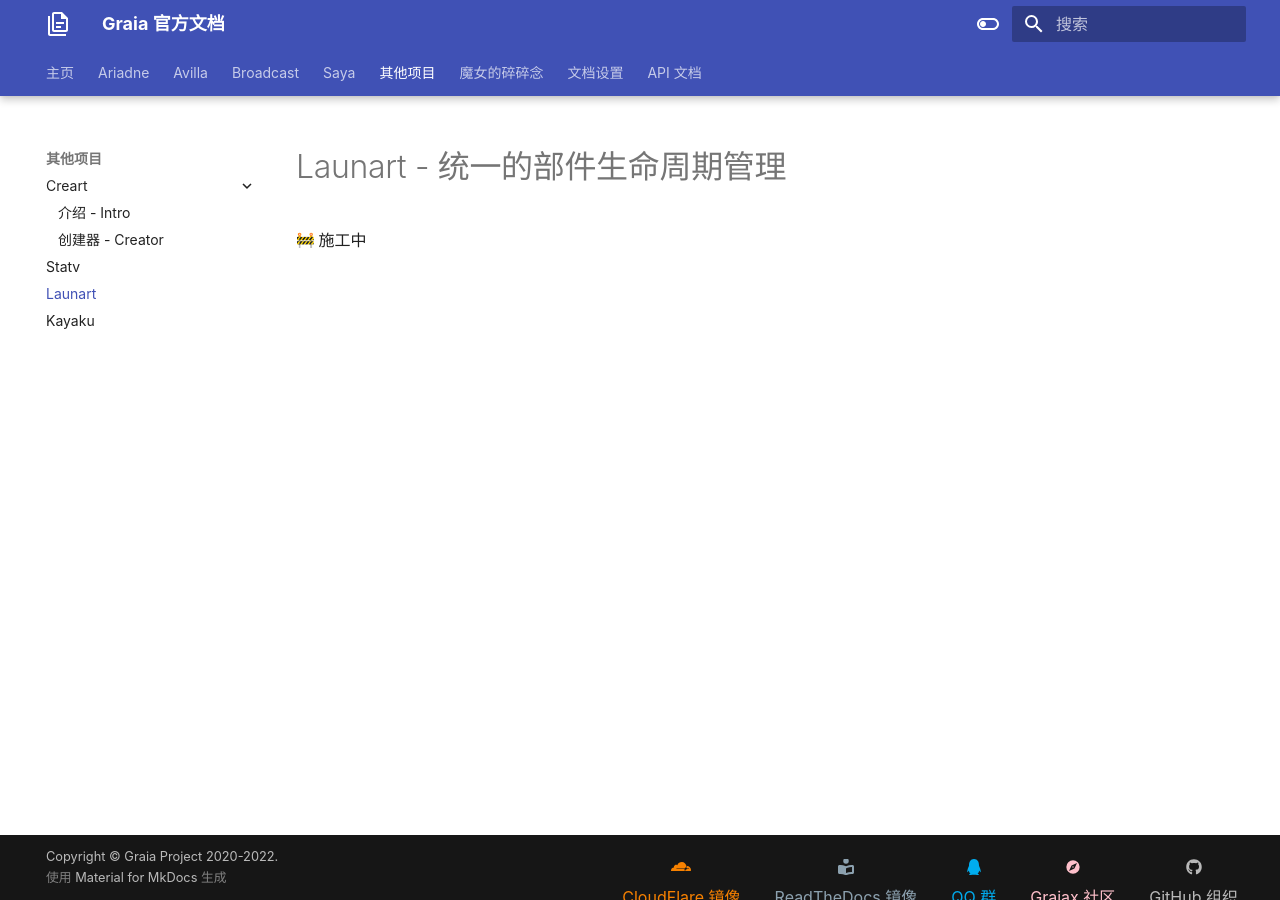
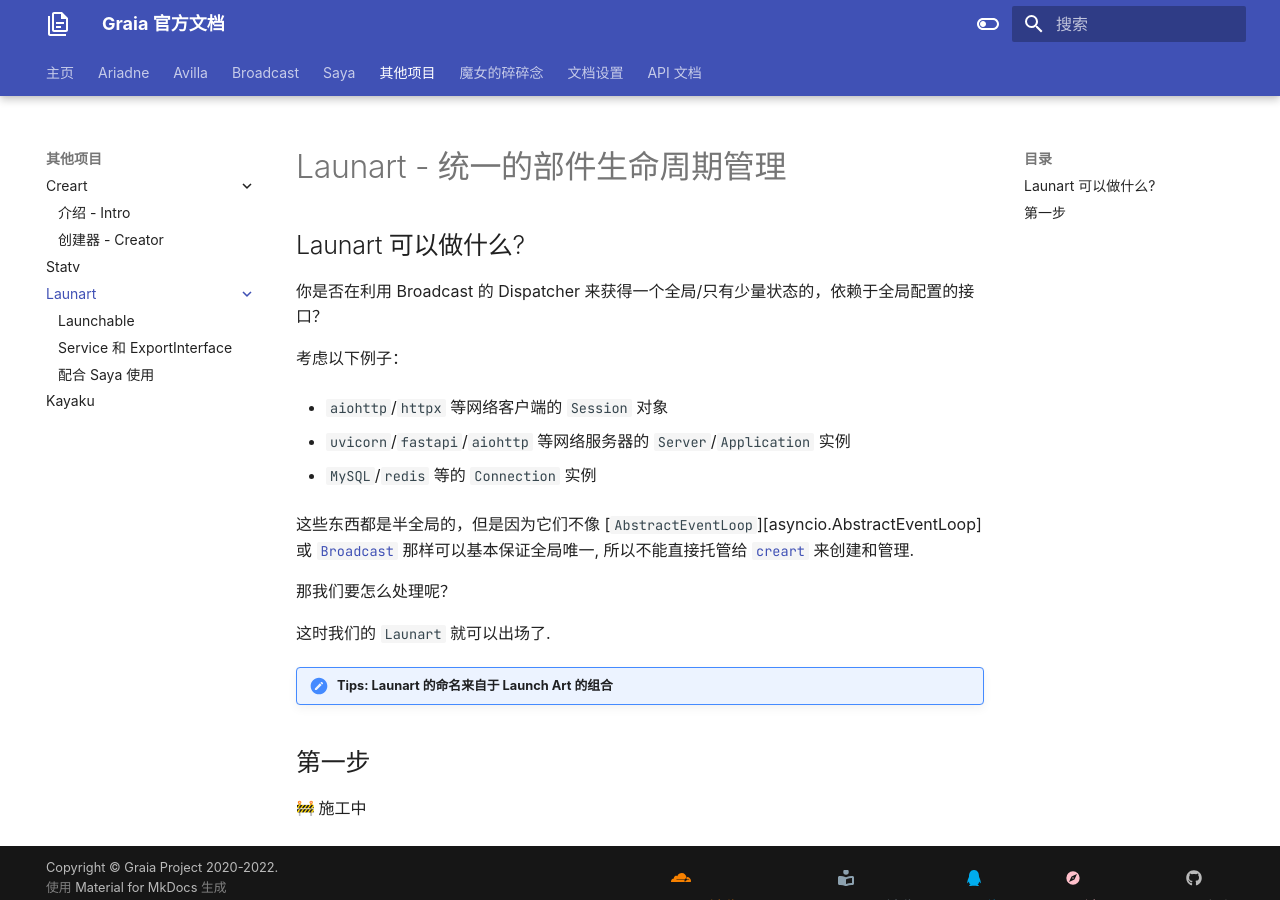
Before and after one commit to GraiaProject/Document, an MkDocs documentation site: the page built from docs/other/launart/index.md, in a window 1280 px wide and 900 px high. Built offline with MkDocs 1.6.1 and Material for MkDocs 9.7.7, drawn with Linux system fonts in a browser that asks for light colours; emoji names are drawn with the system emoji font.

Commit message:
sync launart parts

```diff
--- a/docs/other/launart/index.md
+++ b/docs/other/launart/index.md
@@ -1,3 +1,26 @@
 # Launart - 统一的部件生命周期管理
 
+## Launart 可以做什么?
+
+你是否在利用 Broadcast 的 Dispatcher 来获得一个全局/只有少量状态的，依赖于全局配置的接口？
+
+考虑以下例子：
+
+- `aiohttp`/`httpx` 等网络客户端的 `Session` 对象
+
+- `uvicorn`/`fastapi`/`aiohttp` 等网络服务器的 `Server`/`Application` 实例
+
+- `MySQL`/`redis` 等的 `Connection` 实例
+
+这些东西都是半全局的，但是因为它们不像 [`AbstractEventLoop`][asyncio.AbstractEventLoop] 或 [`Broadcast`](./../../broadcast/basic/hello-world.md)
+那样可以基本保证全局唯一, 所以不能直接托管给 [`creart`](./../creart/intro.md) 来创建和管理.
+
+那我们要怎么处理呢？
+
+这时我们的 `Launart` 就可以出场了.
+
+!!! note "Tips: Launart 的命名来自于 Launch Art 的组合"
+
+## 第一步
+
 :construction: 施工中
--- /dev/null
+++ b/docs/other/launart/launchable.md
@@ -0,0 +1 @@
+# Launchable - 可 “启动” 对象
--- /dev/null
+++ b/docs/other/launart/saya.md
@@ -0,0 +1 @@
+# 配合 Saya 使用
--- /dev/null
+++ b/docs/other/launart/service.md
@@ -0,0 +1 @@
+# Service 和 ExportInterface
```
Also changed, not shown: docs/other/NAV.md (+4 -1 lines).
